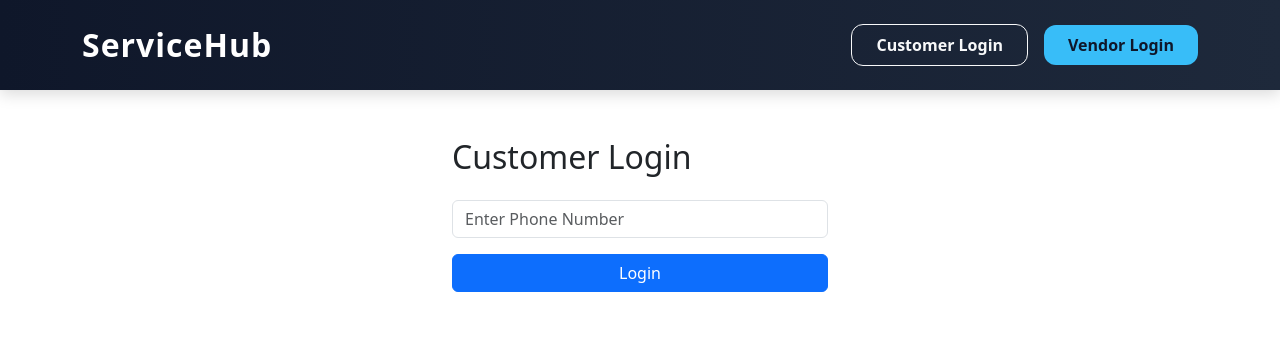
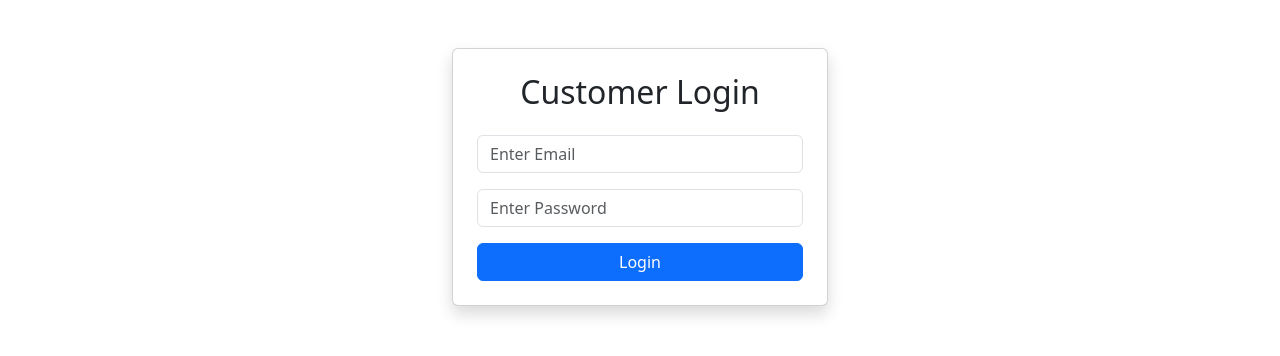
Before and after one commit to iamshrutisinha16/servicehub, a React (Create React App) app in the folder client/: page /login in a window 1280 px wide. Shown: the top 356 px of the page. Built offline with nearby package versions, Linux system fonts and the light colour scheme.

Commit message:
something changes

```diff
--- a/client/src/pages/Login.jsx
+++ b/client/src/pages/Login.jsx
@@ -1,79 +1,94 @@
-import Navbar from "../components/Navbar";
 import { useState } from "react";
-import { useNavigate } from "react-router-dom";
+import axios from "axios";
 
 function Login() {
+  const [email, setEmail] = useState("");
+  const [password, setPassword] = useState("");
+  const [loading, setLoading] = useState(false);
+  const [message, setMessage] = useState("");
 
-  const [phone, setPhone] = useState("");
-
-  const navigate = useNavigate();
-
-  const handleLogin = async (e) => {
-
-    e.preventDefault();
+  const handleLogin = async () => {
+    if (!email || !password) {
+      setMessage("Please fill all fields");
+      return;
+    }
 
     try {
+      setLoading(true);
+      setMessage("");
 
-      const response = await fetch(
-        "http://https://servicehub-dxk3.onrender.com/api/users/login",
+      // API URL
+      const res = await axios.post(
+        "https://https://servicehub-dxk3.onrender.com/api/users/login",
         {
-          method: "POST",
-
-          headers: {
-            "Content-Type": "application/json",
-          },
-
-          body: JSON.stringify({ phone }),
+          email,
+          password,
         }
       );
 
-      const data = await response.json();
+      // Token save
+      localStorage.setItem("token", res.data.token);
 
-      if (response.ok) {
+      setMessage("Login Successful");
 
-        alert("Login Successful");
-
-        navigate("/book");
-
-      } else {
-
-        alert(data.message);
-      }
+      // Redirect
+      window.location.href = "/dashboard";
 
     } catch (error) {
+      console.log(error);
 
-      console.log(error);
+      setMessage(
+        error.response?.data?.message ||
+        "Login Failed "
+      );
+    } finally {
+      setLoading(false);
     }
   };
 
   return (
-    <>
-      <Navbar />
-
-      <div className="container mt-5" style={{ maxWidth: "400px" }}>
-
-        <h2 className="mb-4">
+    <div
+      className="container mt-5"
+      style={{ maxWidth: "400px" }}
+    >
+      <div className="card shadow p-4">
+        <h2 className="text-center mb-4">
           Customer Login
         </h2>
 
-        <form onSubmit={handleLogin}>
+        {message && (
+          <div className="alert alert-info">
+            {message}
+          </div>
+        )}
 
-          <input
-            type="text"
-            placeholder="Enter Phone Number"
-            className="form-control mb-3"
-            value={phone}
-            onChange={(e) => setPhone(e.target.value)}
-          />
+        <input
+          type="email"
+          placeholder="Enter Email"
+          className="form-control mb-3"
+          value={email}
+          onChange={(e) => setEmail(e.target.value)}
+        />
 
-          <button className="btn btn-primary w-100">
-            Login
-          </button>
+        <input
+          type="password"
+          placeholder="Enter Password"
+          className="form-control mb-3"
+          value={password}
+          onChange={(e) =>
+            setPassword(e.target.value)
+          }
+        />
 
-        </form>
-
+        <button
+          className="btn btn-primary w-100"
+          onClick={handleLogin}
+          disabled={loading}
+        >
+          {loading ? "Logging in..." : "Login"}
+        </button>
       </div>
-    </>
+    </div>
   );
 }
 
```
Also changed, not shown: 2 other files (tests, documents, lock files or other folders).
